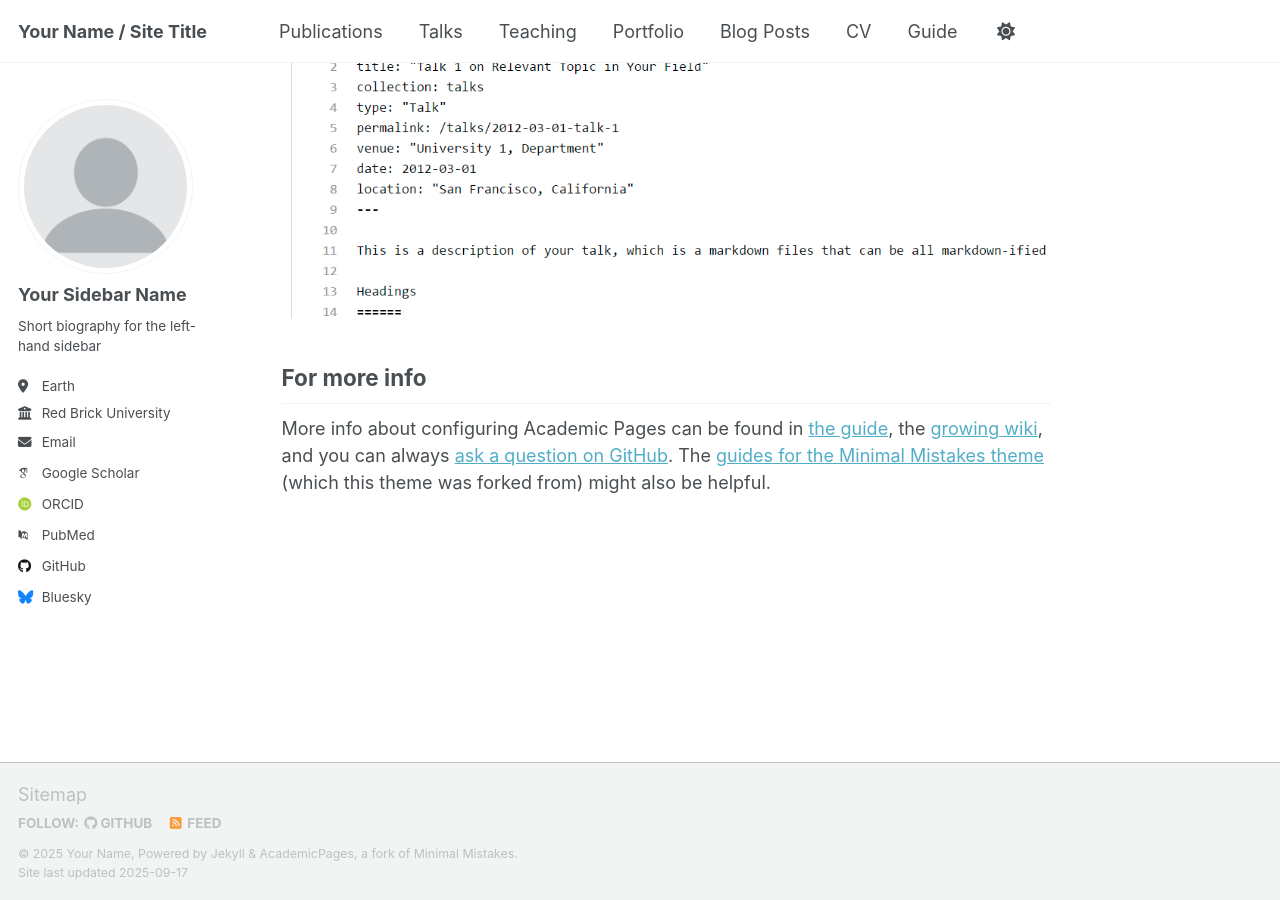
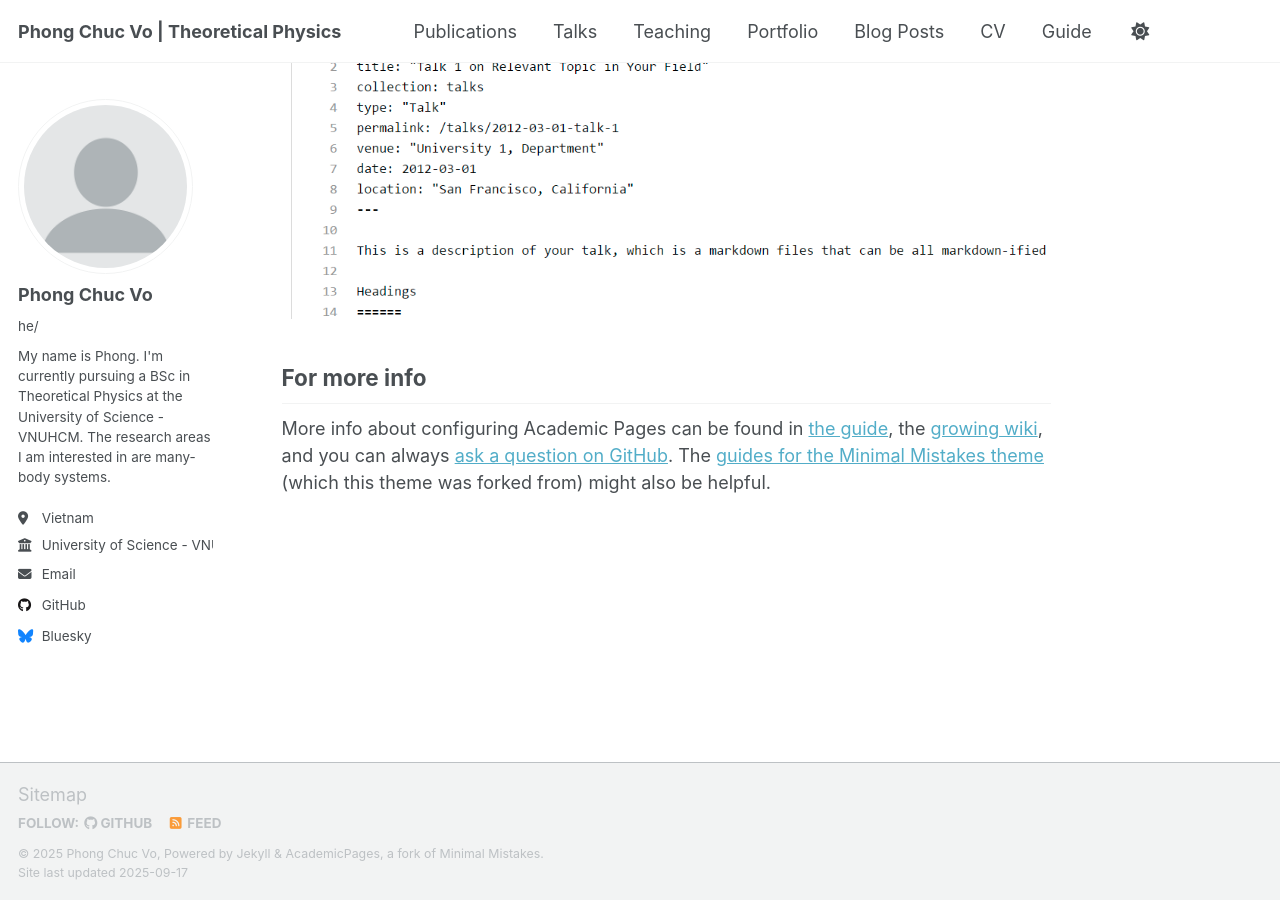
Before and after one commit to vchucphong1208/phongchucvo.github.io, a Jekyll site: the page built from _pages/about.md, in a window 1280 px wide and 900 px high, scrolled down 2880 px. Built offline with Jekyll 4.4.1, drawn with Linux system fonts in a browser that asks for light colours; some web fonts are replaced; a script that is not in the unit is left out.

Commit message:
Update _config.yml

```diff
--- a/_config.yml
+++ b/_config.yml
@@ -9,11 +9,11 @@
 # Basic Site Settings
 locale                   : "en-US"
 site_theme               : "default" # Currently available options are "default", "air"
-title                    : "Your Name / Site Title"
+title                    : "Phong Chuc Vo | Theoretical Physics"
 title_separator          : "-"
-name                     : &name "Your Name"
-description              : &description "Your Name's academic portfolio"   # Update this with a general description of your site, this is the default if not overridden by a page
-url                      : https://academicpages.github.io # The base hostname & protocol for your site e.g. "https://[your GitHub username].github.io",
+name                     : &name "Phong Chuc Vo"
+description              : &description "Undergraduate physics student, interested in Theoretical Physics"   # Update this with a general description of your site, this is the default if not overridden by a page
+url                      : https://phongchucvo.github.io # The base hostname & protocol for your site e.g. "https://[your GitHub username].github.io",
                                                            # or if you already have some other page hosted on Github then use "https://[your GitHub username].github.io/[Your Repo Name]"
 baseurl                  : "" # the subpath of your site, e.g. "/blog"
 repository               : "academicpages/academicpages.github.io"
@@ -24,23 +24,23 @@ repository               : "academicpages/academicpages.github.io"
 author:
   # Biographic information
   avatar           : "profile.png"
-  name             : "Your Sidebar Name"
-  pronouns         : # example: "she/her"
-  bio              : "Short biography for the left-hand sidebar"
-  location         : "Earth"
-  employer         : "Red Brick University"
+  name             : "Phong Chuc Vo"
+  pronouns         : "he/"
+  bio              : "My name is Phong. I'm currently pursuing a  BSc in Theoretical Physics at the University of Science - VNUHCM. The research areas I am interested in are many-body systems."
+  location         : "Vietnam"
+  employer         : "University of Science - VNUHCM"
   uri              : # URL
-  email            : "none@example.org"
+  email            : "phongchucvo@gmail.com"
 
   # Academic websites
   academia         : # URL
   arxiv            : # URL - Update with the correct link to your profile
-  googlescholar    : "https://scholar.google.com/citations?user=PS_CX0AAAAAJ"
+  googlescholar    : #"https://scholar.google.com/citations?user=PS_CX0AAAAAJ"
   inspire-hep      : # URL
   impactstory      : # URL
-  orcid            : "http://orcid.org/yourorcidurl"
+  orcid            : #"http://orcid.org/yourorcidurl"
   semantic         : # URL
-  pubmed           : "https://www.ncbi.nlm.nih.gov/pubmed/?term=john+snow"
+  pubmed           : #"https://www.ncbi.nlm.nih.gov/pubmed/?term=john+snow"
   researchgate     : # URL
   scopus           : # URL
 
```
